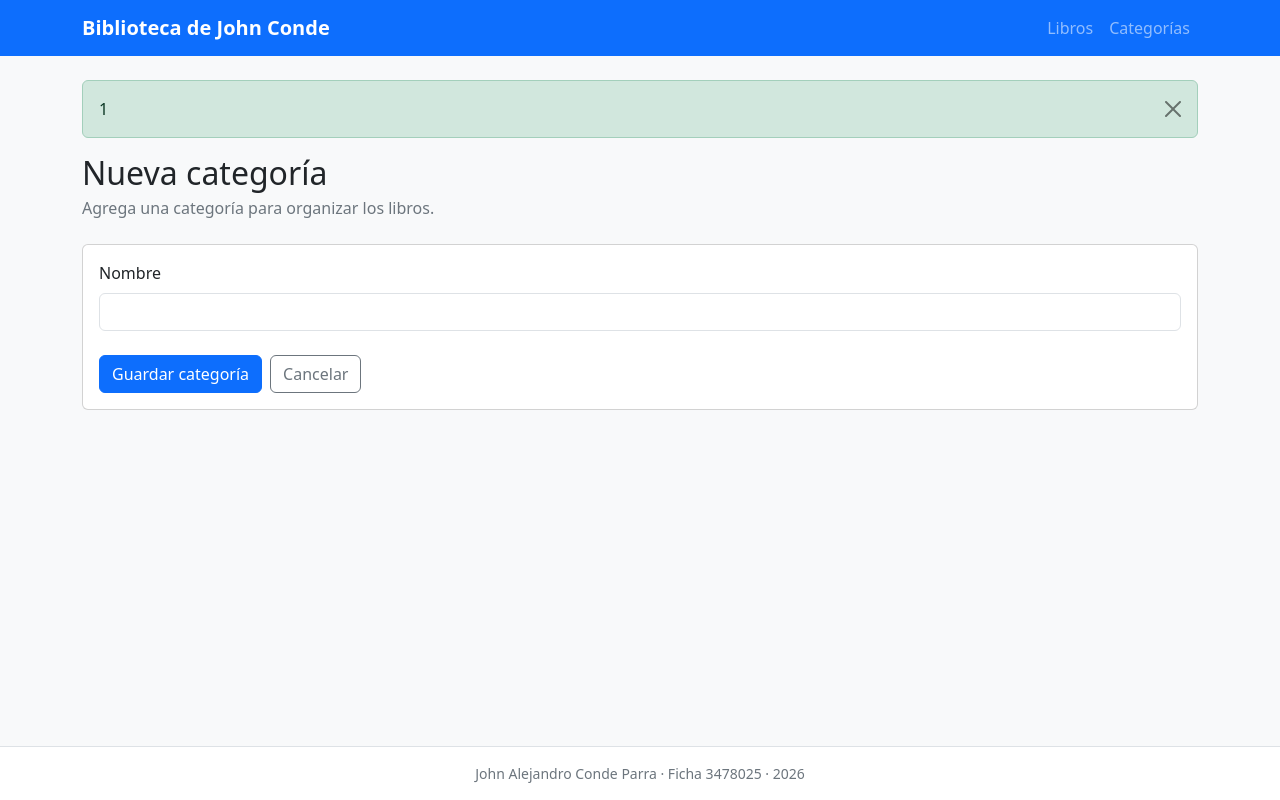
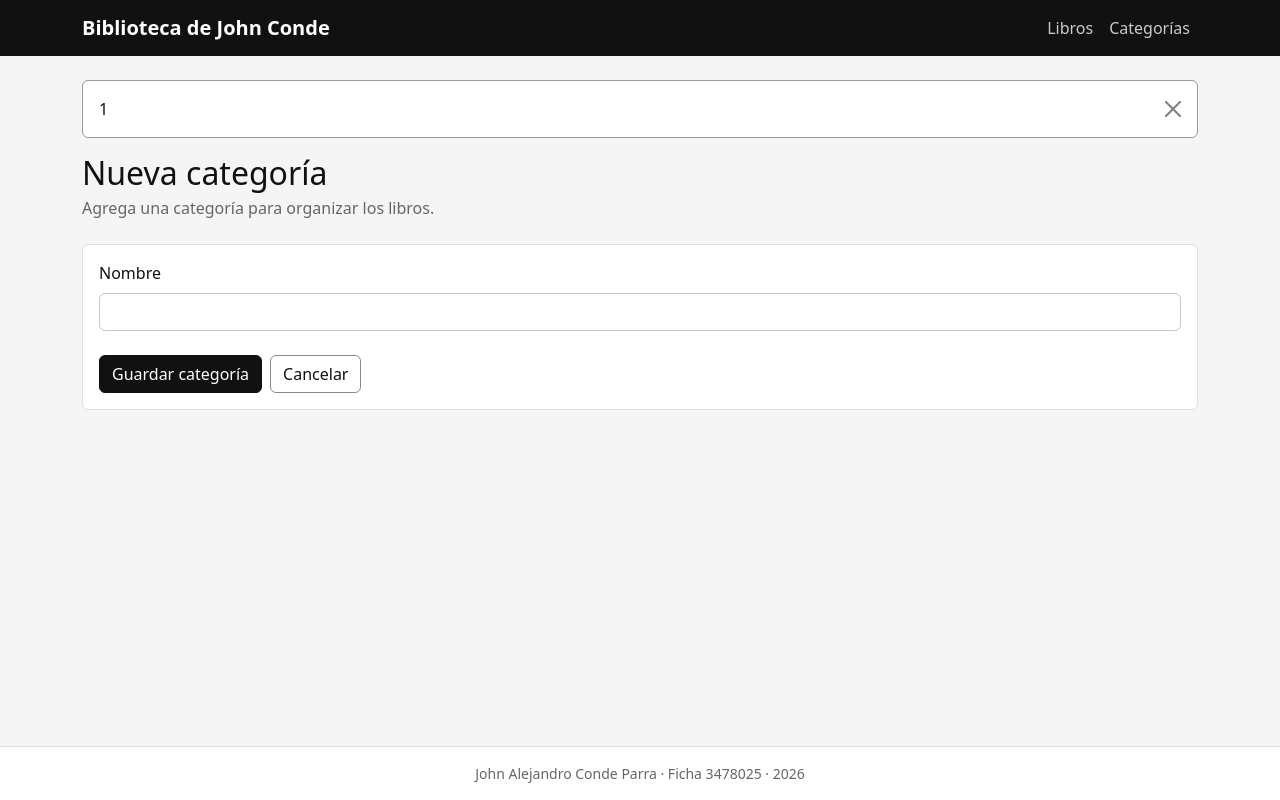
Before and after one commit to Jacp1b/biblioteca-john-conde, a Laravel app: page /categorias/create in a window 1280 px wide. Run offline with Laravel 12, Linux system fonts and the light colour scheme; the visitor is signed in with stand-in values (Sample User, id 1).

Commit message:
Cambios visuales (CSS) Y mensajes personalizados

```diff
--- a/resources/views/categorias/create.blade.php
+++ b/resources/views/categorias/create.blade.php
@@ -8,11 +8,11 @@
         <p class="text-secondary mb-0">Agrega una categoría para organizar los libros.</p>
     </div>
 
-    <form class="card card-body" method="POST" action="{{ route('categorias.store') }}">
+    <form class="card card-body" method="POST" action="{{ route('categorias.store') }}" data-custom-validation>
         @csrf
         <div class="mb-4">
             <label class="form-label" for="nombre">Nombre</label>
-            <input class="form-control @error('nombre') is-invalid @enderror" id="nombre" name="nombre" value="{{ old('nombre') }}" required maxlength="255">
+            <input class="form-control @error('nombre') is-invalid @enderror" id="nombre" name="nombre" value="{{ old('nombre') }}" required maxlength="255" data-required-message="Escribe el nombre de la categoría.">
             @error('nombre') <div class="invalid-feedback">{{ $message }}</div> @enderror
         </div>
         <div class="d-flex gap-2">
--- a/resources/views/layouts/app.blade.php
+++ b/resources/views/layouts/app.blade.php
@@ -5,9 +5,65 @@
     <meta name="viewport" content="width=device-width, initial-scale=1">
     <title>@yield('title', 'Biblioteca de John Conde')</title>
     <link href="https://cdn.jsdelivr.net/npm/bootstrap@5.3.3/dist/css/bootstrap.min.css" rel="stylesheet">
+    <style>
+        :root {
+            color-scheme: light;
+            --ink: #111;
+            --muted: #666;
+            --line: #dedede;
+            --paper: #fff;
+            --wash: #f5f5f5;
+        }
+
+        body { background: var(--wash) !important; color: var(--ink); }
+        .navbar { background: var(--ink) !important; }
+        .navbar-brand, .navbar .nav-link { color: #fff !important; }
+        .navbar .nav-link { opacity: .78; }
+        .navbar .nav-link:hover, .navbar .nav-link:focus { opacity: 1; }
+        .card, .table { --bs-card-bg: var(--paper); --bs-table-bg: var(--paper); }
+        .card { border-color: var(--line); }
+        .table-light { --bs-table-bg: #eee; --bs-table-color: var(--ink); }
+        .text-secondary { color: var(--muted) !important; }
+        a:not(.btn):not(.page-link) { color: var(--ink); }
+        .btn-primary, .btn-outline-primary {
+            --bs-btn-color: #fff;
+            --bs-btn-bg: var(--ink);
+            --bs-btn-border-color: var(--ink);
+            --bs-btn-hover-color: var(--ink);
+            --bs-btn-hover-bg: #fff;
+            --bs-btn-hover-border-color: var(--ink);
+            --bs-btn-active-color: var(--ink);
+            --bs-btn-active-bg: #eee;
+            --bs-btn-active-border-color: var(--ink);
+            --bs-btn-disabled-color: #fff;
+            --bs-btn-disabled-bg: #555;
+            --bs-btn-disabled-border-color: #555;
+        }
+        .btn-outline-primary { --bs-btn-color: var(--ink); --bs-btn-bg: #fff; }
+        .btn-outline-secondary, .btn-outline-danger {
+            --bs-btn-color: var(--ink);
+            --bs-btn-border-color: #888;
+            --bs-btn-hover-color: #fff;
+            --bs-btn-hover-bg: var(--ink);
+            --bs-btn-hover-border-color: var(--ink);
+        }
+        .form-control:focus, .form-select:focus, .form-check-input:focus {
+            border-color: var(--ink);
+            box-shadow: 0 0 0 .2rem rgb(17 17 17 / 15%);
+        }
+        .form-check-input:checked { background-color: var(--ink); border-color: var(--ink); }
+        .form-control, .form-select { border-color: #c9c9c9; }
+        .alert-success, .alert-danger { color: var(--ink); background: #fff; border-color: #999; }
+        .badge.text-bg-success { color: #fff !important; background: var(--ink) !important; }
+        .badge.text-bg-secondary { color: var(--ink) !important; background: #e5e5e5 !important; }
+        .page-link { color: var(--ink); border-color: var(--line); }
+        .page-link:hover { color: var(--ink); background: #eee; border-color: var(--line); }
+        .active > .page-link, .page-link.active { color: #fff; background: var(--ink); border-color: var(--ink); }
+        footer { background: #fff !important; border-color: var(--line) !important; }
+    </style>
 </head>
-<body class="bg-light d-flex flex-column min-vh-100">
-    <nav class="navbar navbar-expand-lg navbar-dark bg-primary">
+<body class="d-flex flex-column min-vh-100">
+    <nav class="navbar navbar-expand-lg navbar-dark">
         <div class="container">
             <a class="navbar-brand fw-semibold" href="{{ route('libros.index') }}">Biblioteca de John Conde</a>
             <button class="navbar-toggler" type="button" data-bs-toggle="collapse" data-bs-target="#navegacion" aria-controls="navegacion" aria-expanded="false" aria-label="Mostrar navegación">
@@ -44,5 +100,24 @@
         </div>
     </footer>
     <script src="https://cdn.jsdelivr.net/npm/bootstrap@5.3.3/dist/js/bootstrap.bundle.min.js"></script>
+    <script>
+        document.querySelectorAll('form[data-custom-validation]').forEach((form) => {
+            form.addEventListener('invalid', (event) => {
+                const field = event.target;
+                if (field.validity.valueMissing) {
+                    field.setCustomValidity(field.dataset.requiredMessage || 'Completa este campo para continuar.');
+                } else if (field.validity.tooShort) {
+                    field.setCustomValidity(field.dataset.minlengthMessage || 'El texto ingresado es demasiado corto.');
+                } else if (field.validity.rangeUnderflow) {
+                    field.setCustomValidity(field.dataset.minMessage || 'El valor está por debajo del mínimo permitido.');
+                } else if (field.validity.rangeOverflow) {
+                    field.setCustomValidity(field.dataset.maxMessage || 'El valor supera el máximo permitido.');
+                }
+            }, true);
+
+            form.addEventListener('input', (event) => event.target.setCustomValidity(''));
+            form.addEventListener('change', (event) => event.target.setCustomValidity(''));
+        });
+    </script>
 </body>
 </html>
```
Also changed, not shown: resources/views/libros/create.blade.php (+5 -5 lines), resources/views/libros/edit.blade.php (+5 -5 lines), tests/Feature/BibliotecaTest.php (+13 -0 lines).
